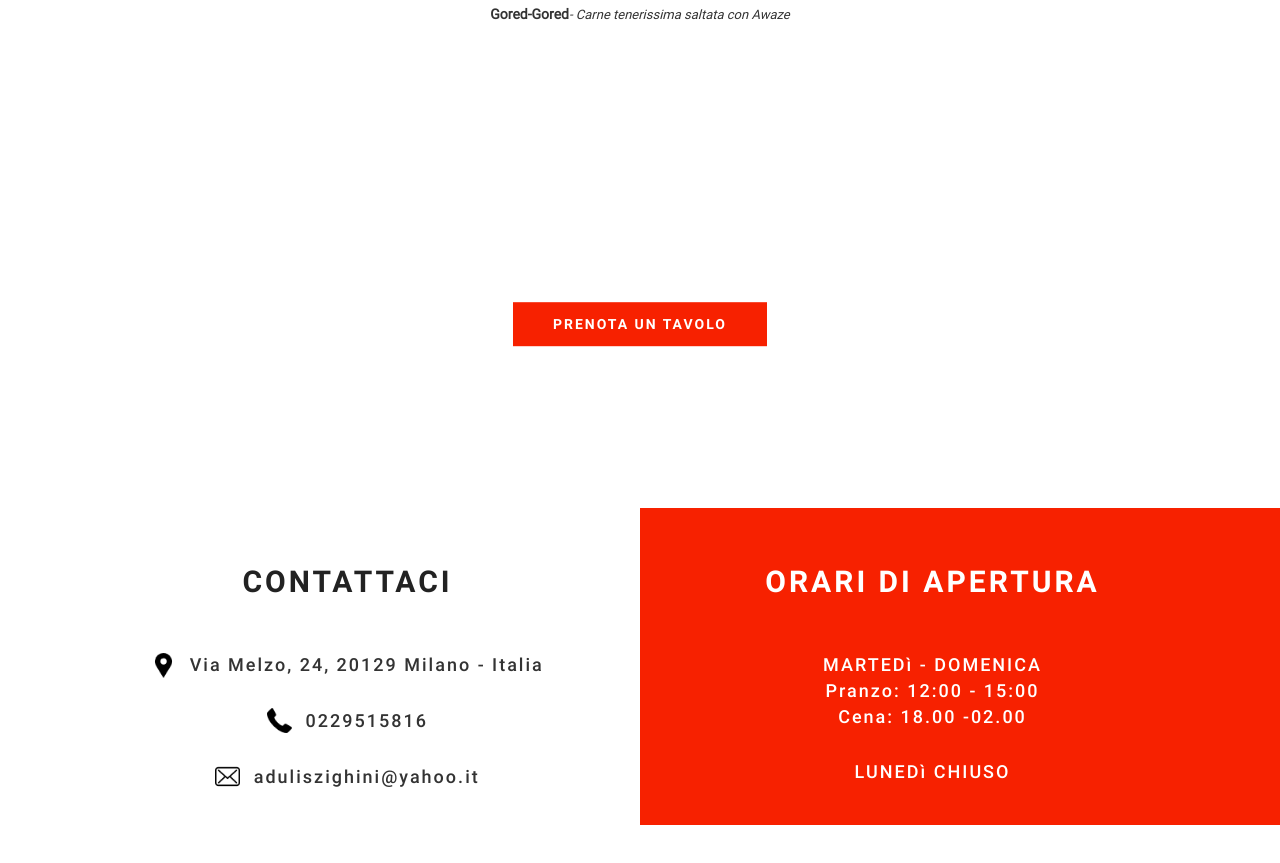
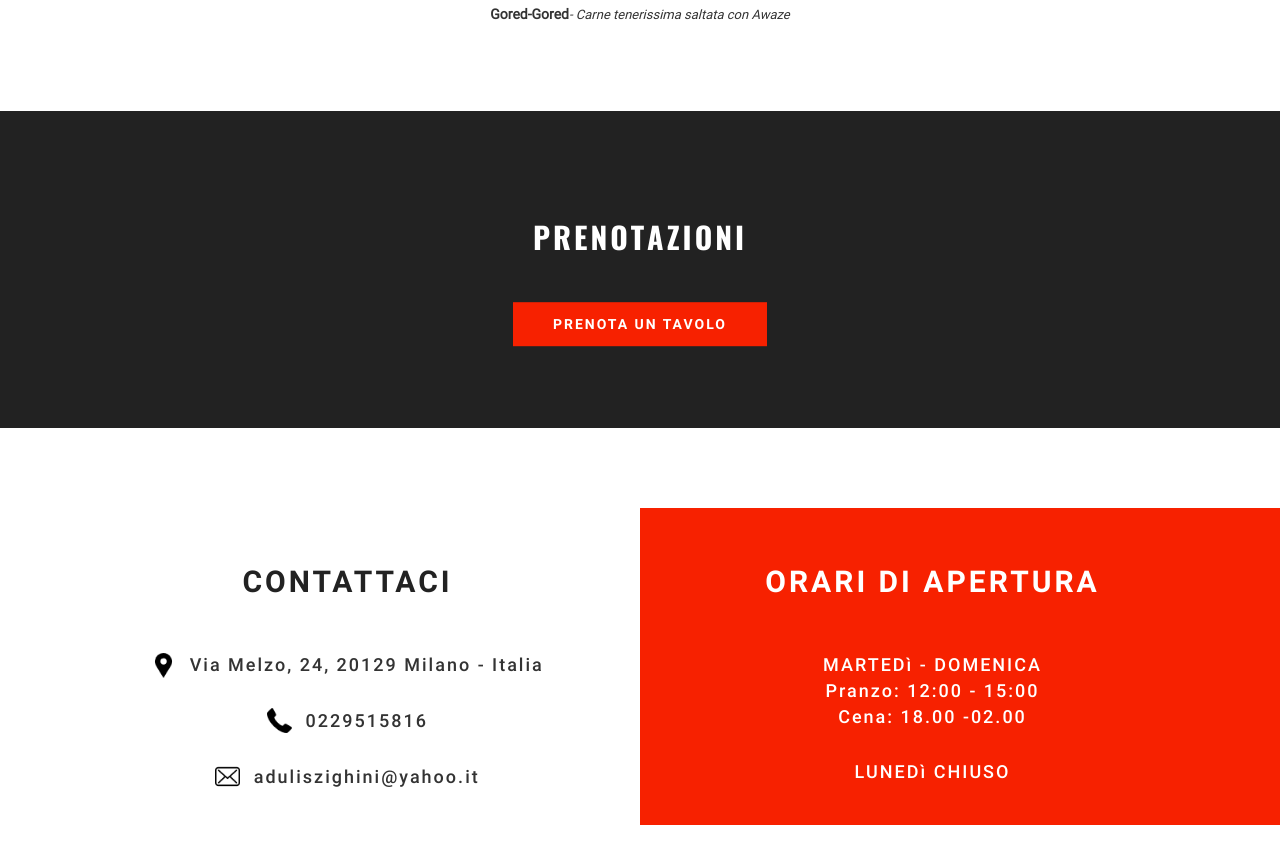
Before and after one commit to website-creator-art/ADULIS_v2, a plain HTML site: page index.html in a window 1280 px wide. Shown: the part 2697-3560 px from the top of the page. Drawn offline with Linux system fonts and the light colour scheme; files whose address does not match are found by name.

Commit message:
Update index.html

```diff
--- a/index.html
+++ b/index.html
@@ -209,7 +209,7 @@ License URI: http://www.themevault.net/license/
         </section>
 
         <!--        Reservation Section-->
-        <section class="tv-image-serivce-overlay" id="prenotazioni" style="background: rgba(0, 0, 0, 0) url('images/Image3.png') no-repeat scroll center top / cover;">
+        <section class="tv-image-serivce-overlay" id="prenotazioni" style="background-color:#222; no-repeat scroll center top / cover;">
             <div class="container">
                 <div class="row text-center">
                     <div class="section-title">
```
